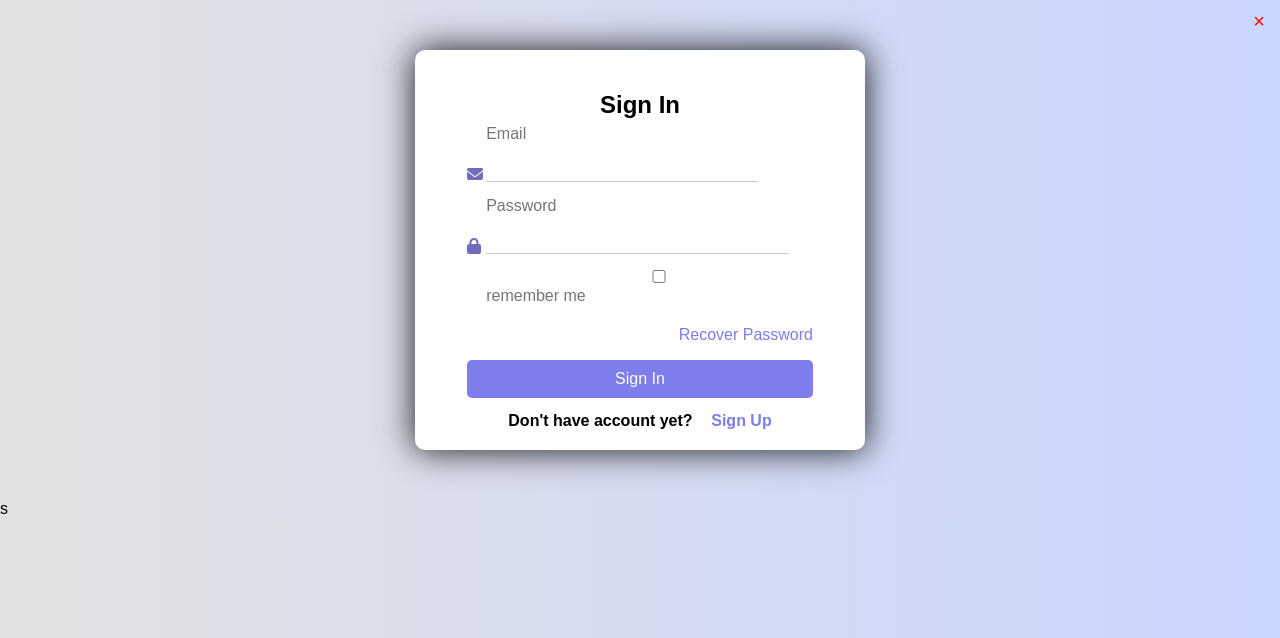
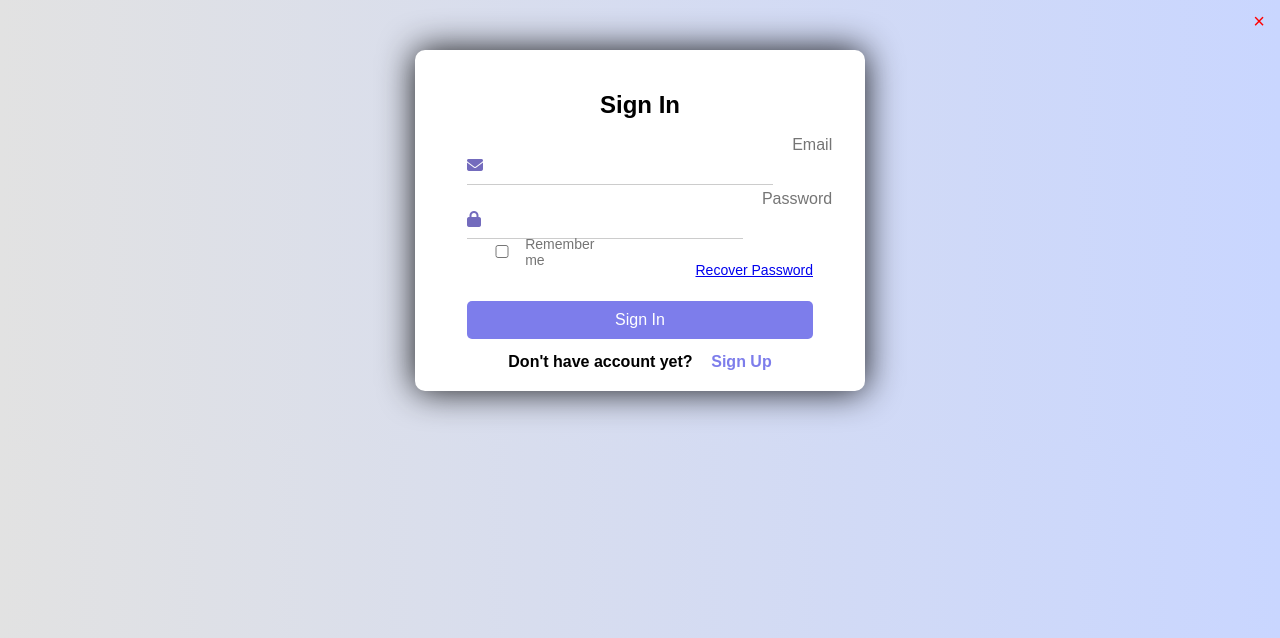
Before and after one commit to Shadow-hunter58/login_page, a PHP site: page / in a window 1280 px wide. Shown: the top 638 px of the page. Run offline with PHP 8.4, Linux system fonts and the light colour scheme.

Commit message:
index.php

```diff
--- a/index.php
+++ b/index.php
@@ -49,32 +49,24 @@
         <form method="post" action="register.php">
           <div class="input-group">
               <i class="fas fa-envelope"></i>
-              <label>
-                <span>Email</span>
               <input type="email" name="email" id="email" placeholder="Email" required>
-              </label>
-
+              <label for="email">Email</label>
           </div>
           <div class="input-group">
               <i class="fas fa-lock"></i>
-              <label>
-                <span>Password</span>
               <input type="password" name="password" id="password" placeholder="Password" required>
-              </label>
+              <label for="password">Password</label>
           </div>
-          <div class="remeber-forget">
-             <label><input type="checkbox" name="remember">remember me</label>
-            </div>
-          <p class="recover">
+          <div class="remember-forget">
+            <label><input type="checkbox"> Remember me</label>
             <a href="#">Recover Password</a>
-          </p>
+        </div>
+
          <input type="submit" class="btn" value="Sign In" name="signIn">
         </form>
 
         </p>
-        <div class="icons">
 
-        </div>
         <div class="links">
           <p>Don't have account yet?</p>
           <button id="signUpButton">Sign Up</button>
@@ -83,4 +75,3 @@
       <script src="script.js"></script>
 </body>
 </html>
-s
```
